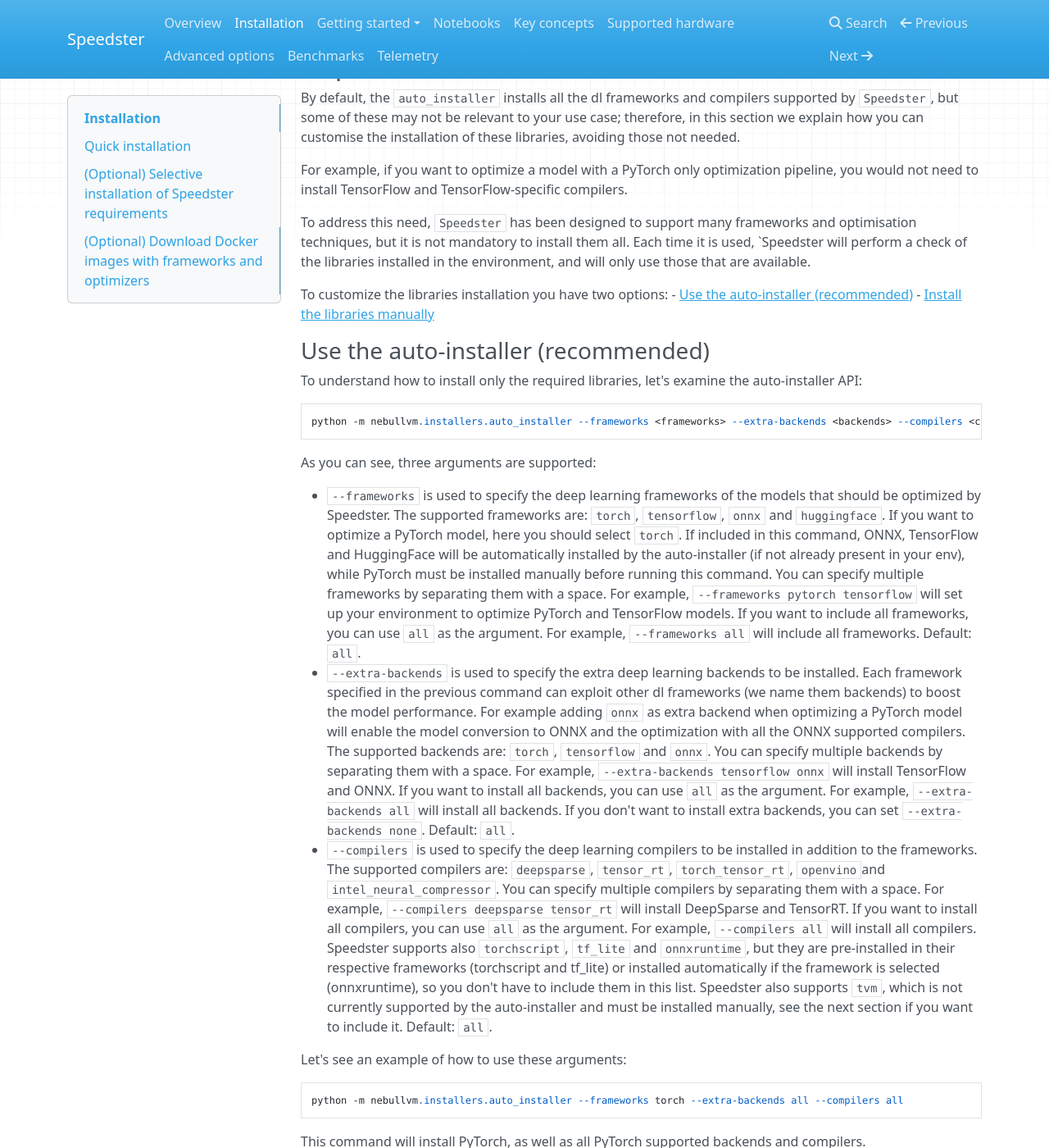
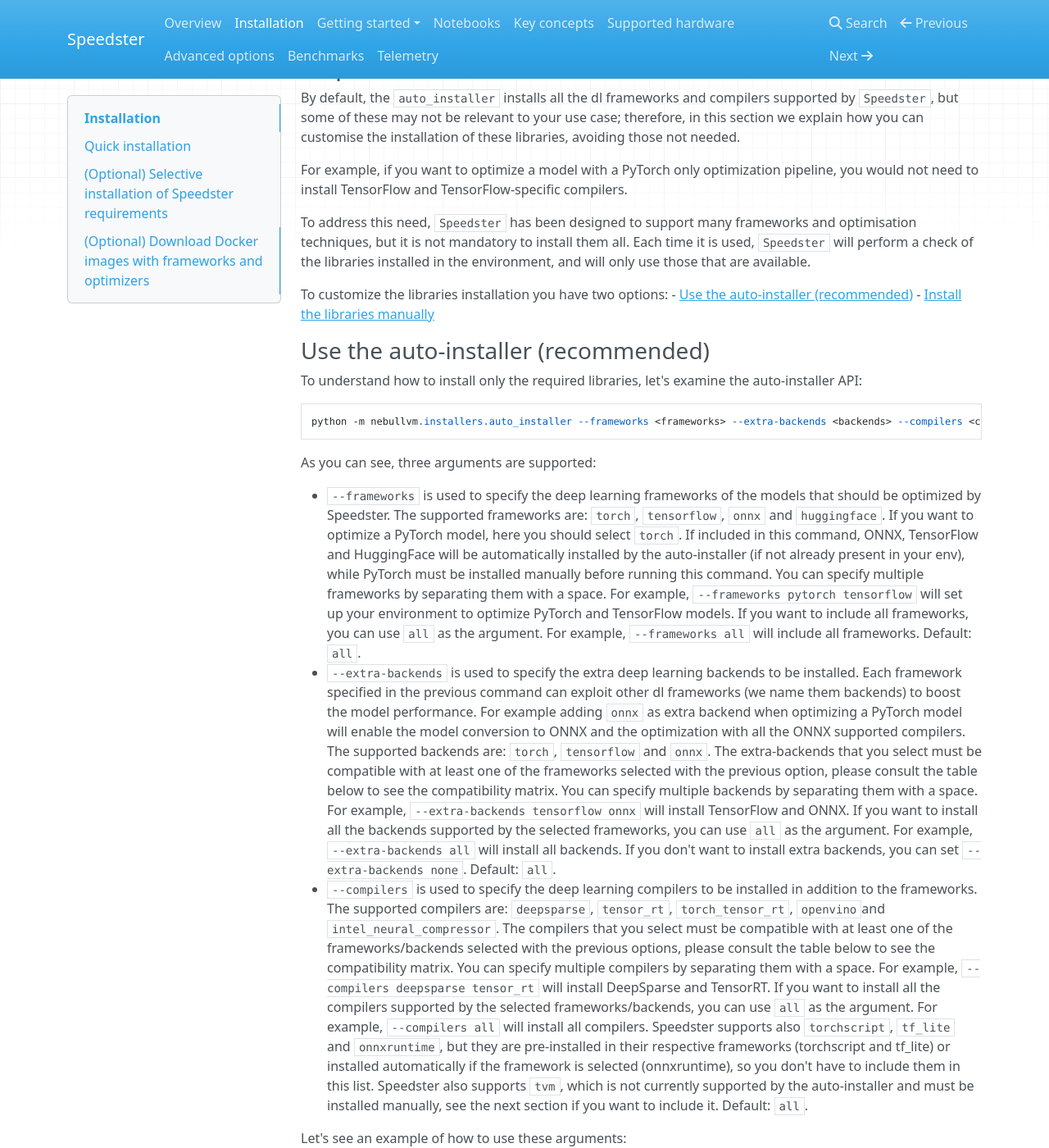
Before and after one commit to nebuly-ai/optimate, an MkDocs documentation site: the page built from apps/accelerate/speedster/docs/en/docs/installation.md, in a window 1280 px wide and 1400 px high, scrolled down 847 px. Shown: the whole window at 82% size. Built offline with MkDocs 1.6.1, drawn with Linux system fonts in a browser that asks for light colours; nearby versions of some CDN libraries.

Commit message:
Improve docs

```diff
--- a/apps/accelerate/speedster/docs/en/docs/installation.md
+++ b/apps/accelerate/speedster/docs/en/docs/installation.md
@@ -34,7 +34,7 @@
 
 For example, if you want to optimize a model with a PyTorch only optimization pipeline, you would not need to install TensorFlow and TensorFlow-specific compilers.
 
-To address this need, `Speedster` has been designed to support many frameworks and optimisation techniques, but it is not mandatory to install them all. Each time it is used, `Speedster will perform a check of the libraries installed in the environment, and will only use those that are available.
+To address this need, `Speedster` has been designed to support many frameworks and optimisation techniques, but it is not mandatory to install them all. Each time it is used, `Speedster` will perform a check of the libraries installed in the environment, and will only use those that are available.
 
 To customize the libraries installation you have two options:
 - [Use the auto-installer (recommended)](#use-the-auto-installer-recommended)
@@ -48,8 +48,8 @@
 As you can see, three arguments are supported:
 
 - `--frameworks` is used to specify the deep learning frameworks of the models that should be optimized by Speedster. The supported frameworks are: `torch`, `tensorflow`, `onnx` and `huggingface`. If you want to optimize a PyTorch model, here you should select `torch`. If included in this command, ONNX, TensorFlow and HuggingFace will be automatically installed by the auto-installer (if not already present in your env), while PyTorch must be installed manually before running this command. You can specify multiple frameworks by separating them with a space. For example, `--frameworks pytorch tensorflow` will set up your environment to optimize PyTorch and TensorFlow models. If you want to include all frameworks, you can use `all` as the argument. For example, `--frameworks all` will include all frameworks. Default: `all`.
-- `--extra-backends` is used to specify the extra deep learning backends to be installed. Each framework specified in the previous command can exploit other dl frameworks (we name them backends) to boost the model performance. For example adding `onnx` as extra backend when optimizing a PyTorch model will enable the model conversion to ONNX and the optimization with all the ONNX supported compilers. The supported backends are: `torch`, `tensorflow` and `onnx`. You can specify multiple backends by separating them with a space. For example, `--extra-backends tensorflow onnx` will install TensorFlow and ONNX. If you want to install all backends, you can use `all` as the argument. For example, `--extra-backends all` will install all backends. If you don't want to install extra backends, you can set `--extra-backends none`. Default: `all`.
-- `--compilers` is used to specify the deep learning compilers to be installed in addition to the frameworks. The supported compilers are: `deepsparse`, `tensor_rt`, `torch_tensor_rt`, `openvino`and `intel_neural_compressor`. You can specify multiple compilers by separating them with a space. For example, `--compilers deepsparse tensor_rt` will install DeepSparse and TensorRT. If you want to install all compilers, you can use `all` as the argument. For example, `--compilers all` will install all compilers. Speedster supports also `torchscript`, `tf_lite` and `onnxruntime`, but they are pre-installed in their respective frameworks (torchscript and tf_lite) or installed automatically if the framework is selected (onnxruntime), so you don't have to include them in this list. Speedster also supports `tvm`, which is not currently supported by the auto-installer and must be installed manually, see the next section if you want to include it.  Default: `all`.
+- `--extra-backends` is used to specify the extra deep learning backends to be installed. Each framework specified in the previous command can exploit other dl frameworks (we name them backends) to boost the model performance. For example adding `onnx` as extra backend when optimizing a PyTorch model will enable the model conversion to ONNX and the optimization with all the ONNX supported compilers. The supported backends are: `torch`, `tensorflow` and `onnx`. The extra-backends that you select must be compatible with at least one of the frameworks selected with the previous option, please consult the table below to see the compatibility matrix. You can specify multiple backends by separating them with a space. For example, `--extra-backends tensorflow onnx` will install TensorFlow and ONNX. If you want to install all the backends supported by the selected frameworks, you can use `all` as the argument. For example, `--extra-backends all` will install all backends. If you don't want to install extra backends, you can set `--extra-backends none`. Default: `all`.
+- `--compilers` is used to specify the deep learning compilers to be installed in addition to the frameworks. The supported compilers are: `deepsparse`, `tensor_rt`, `torch_tensor_rt`, `openvino`and `intel_neural_compressor`. The compilers that you select must be compatible with at least one of the frameworks/backends selected with the previous options, please consult the table below to see the compatibility matrix. You can specify multiple compilers by separating them with a space. For example, `--compilers deepsparse tensor_rt` will install DeepSparse and TensorRT. If you want to install all the compilers supported by the selected frameworks/backends, you can use `all` as the argument. For example, `--compilers all` will install all compilers. Speedster supports also `torchscript`, `tf_lite` and `onnxruntime`, but they are pre-installed in their respective frameworks (torchscript and tf_lite) or installed automatically if the framework is selected (onnxruntime), so you don't have to include them in this list. Speedster also supports `tvm`, which is not currently supported by the auto-installer and must be installed manually, see the next section if you want to include it.  Default: `all`.
 
 Let's see an example of how to use these arguments:
 
```
